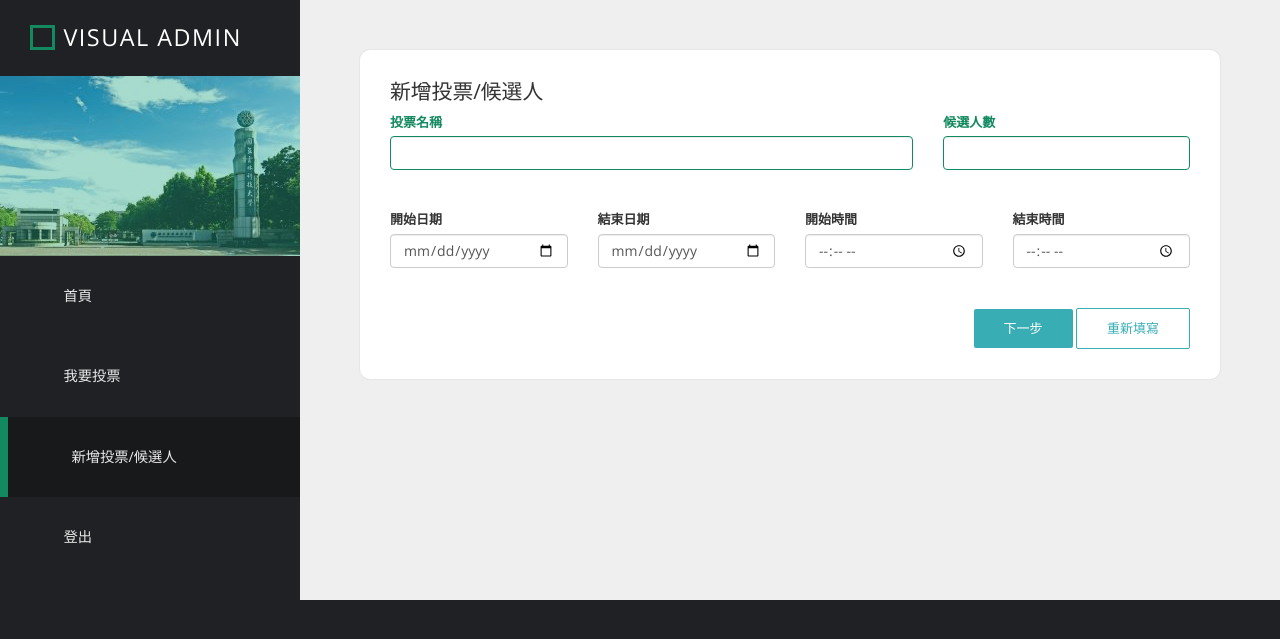
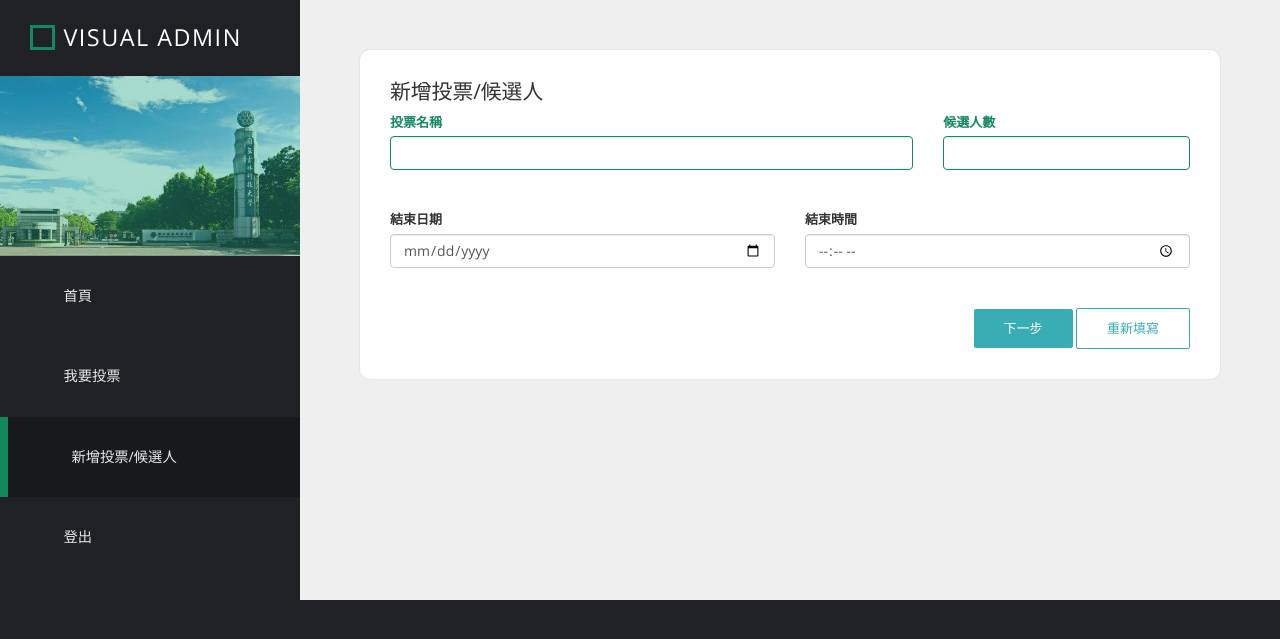
Before and after one commit to william11ya/block-chain, a Flask app: page /add_vote1 in a window 1280 px wide. Shown: the top 639 px of the page. Run offline with Flask 3, Linux system fonts and the light colour scheme; parts of the project's set-up code (start-up, migrations or seed data) failed here and were passed over; some libraries are stand-ins or nearby versions; some web fonts are replaced.

Commit message:
Update add_vote1.html

```diff
--- a/FlaskSE_master_0605/templates/test_view/add_vote1.html
+++ b/FlaskSE_master_0605/templates/test_view/add_vote1.html
@@ -72,19 +72,11 @@
                 </div>
               </div>
               <div class="row form-group">
-                <div class="col-lg-3 col-md-3 form-group">
-                    <label for="startdate">開始日期</label>
-                    <input type="date" class="form-control" id="startdate" name="startdate">
-                </div>
-                <div class="col-lg-3 col-md-3 form-group">
+                <div class="col-lg-6 col-md-6 form-group">
                     <label for="enddate">結束日期</label>
                     <input type="date" class="form-control" id="enddate" name="enddate">
                 </div>
-                <div class="col-lg-3 col-md-3 form-group">
-                    <label for="starttime">開始時間</label>
-                    <input type="time" class="form-control" id="starttime" name="starttime">
-                </div>
-                <div class="col-lg-3 col-md-3 form-group">
+                <div class="col-lg-6 col-md-6 form-group">
                     <label for="endtime">結束時間</label>
                     <input type="time" class="form-control" id="endtime" name="endtime">
                 </div>
```
